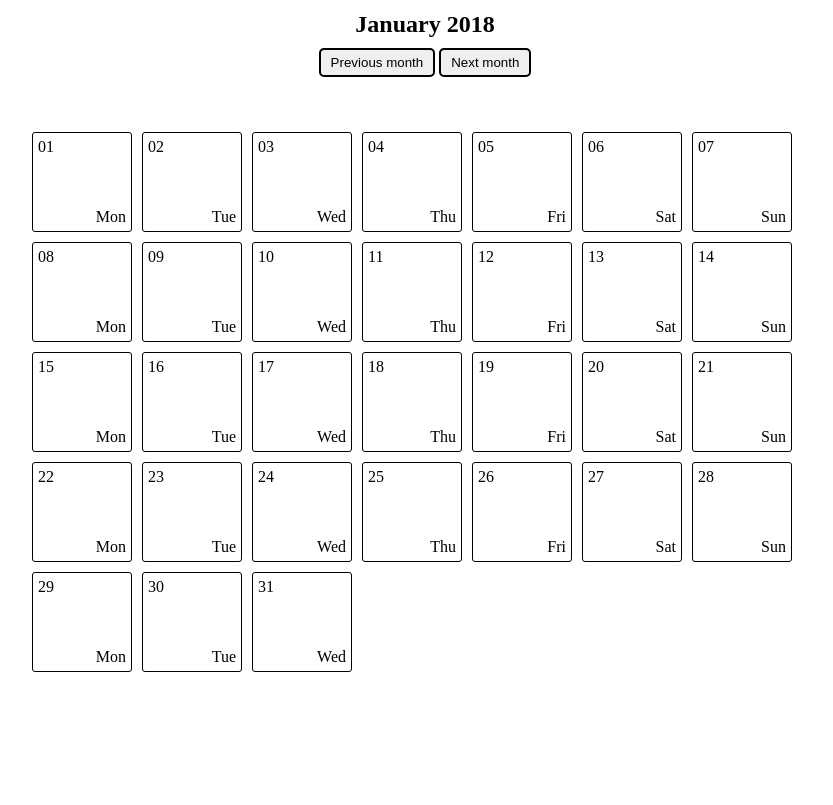
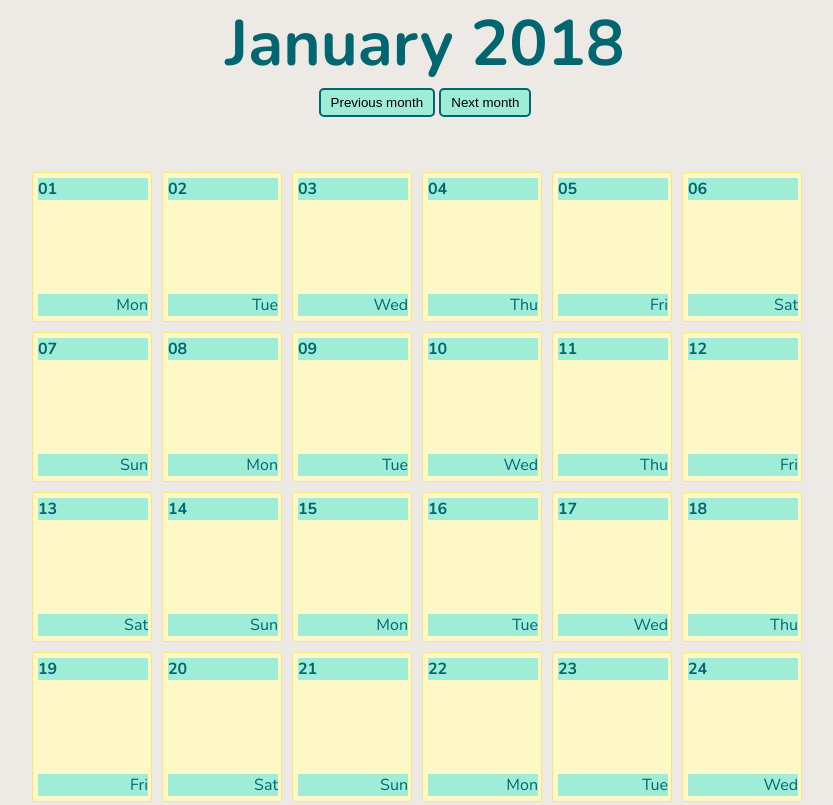
Before and after one commit to marco-silvestri/ajax-ex-calendar, a plain HTML site: page index.html in a window 1280 px wide. Shown: the top 805 px of the page, without its empty margins (215-1048 px from the left). Drawn offline with nearby package versions, Linux system fonts and the light colour scheme; no server answers.

Commit message:
Styled 0.1 + Holiday names

```diff
--- a/assets/scripts/main.js
+++ b/assets/scripts/main.js
@@ -39,6 +39,22 @@ $(document).ready(function () {
 
     showCompleteCalendar(dateOnLoad, template, calendarMonth, calendarDays);
 
+    $('#calendar').on('mouseenter', '.calendar__day', function(){
+        $(this).children('span.calendar__day__holiday').show();
+    });
+
+    $('#calendar').on('mouseleave', '.calendar__day', function(){
+        $(this).children('span.calendar__day__holiday').hide();
+    });
+
+    /*
+    $('.calendar__day').mouseover(function () {
+        $(this).children('span.calendar__day__holiday').show();
+    });*/
+/*
+    $('.calendar__day').mouseout(function () {
+        $(this).children('span.calendar__day__holiday').hide();
+    });*/
 });
 
 /**************
@@ -74,7 +90,7 @@ function printMonth(date, template, monthHeader, destination){
         var dateTemplate = {
             thisDate : thisDate.format('DD'),
             thisName : thisDate.format('ddd'),
-            pointerDate : thisDate.format('YYYY-MM-DD')
+            pointerDate : thisDate.format('YYYY-MM-DD'),
         }
 
         //  Compile the template
@@ -100,6 +116,7 @@ function markHoliday(date){
                 var holidayCheck = $('.calendar__day[data-datePointer="' + thisHoliday.date + '"]');
                 if (holidayCheck){
                     holidayCheck.addClass('holiday');
+                    $('.calendar__day__holiday[data-datePointer="' + thisHoliday.date + '"]').append(holidays[i].name);
                 }
             }
         },
--- a/assets/styles/main.css
+++ b/assets/styles/main.css
@@ -1,8 +1,23 @@
+/* Reset */
 * {
     margin: 0;
     padding: 0;
     box-sizing: border-box;
 }
+
+/* Typography */
+
+body {
+    font-family: 'Nunito', sans-serif;
+    background-color: #EDEAE5;
+}
+
+h2 {
+    font-size: 4em;
+    color: #026670;
+}
+
+/* App wrappers */
 
 #calendar {
     width: 70%;
@@ -13,14 +28,16 @@
     align-items: center;
     justify-content: space-between;
 }
-.calendar__header {
-    line-height: 2;
-}
 
 .calendar__buttons button {
     padding: 5px 10px;
-    border: 2px solid black;
+    border: 2px solid #026670;
     border-radius: 5px;
+    background-color: #9FEDD7;
+}
+
+.calendar__buttons button:hover {
+    background-color: #FCE181;
 }
 
 .calendar__print-area {
@@ -32,27 +49,44 @@
 
 .calendar__day {
     position: relative;
-    width: 100px;
-    height: 100px;
-    border: 1px solid black;
+    width: 120px;
+    height: 150px;
+    background-color: #FEF9C7;
+    border: 1px solid #FCE181;
     border-radius: 3px;
     padding: 5px;
     margin: 5px;
+}
+
+.calendar__day__date,
+.calendar__day__name {
+    background-color: #9FEDD7;
+    color: #026670;
+    display: inline-block;
+    width: 110px;
 }
 
 .calendar__day__date {
     position: absolute;
     top: 5px;
     left: 5px;
+    font-weight: 700;
 }
 
 .calendar__day__name {
     position: absolute;
     bottom: 5px;
-    right: 5px;
+    text-align: right;
+    font-weight: 200;
 }
 
+.calendar__day.holiday {
+    border: 1px solid #FEF9C7;
+    background-color: #FCE181;;
+}
 
-.holiday {
-    color: red;
+span.calendar__day__holiday {
+    display: none;  /* jQuery */
+    position: absolute;
+    top: 30px;
 }
--- a/index.html
+++ b/index.html
@@ -5,6 +5,8 @@
     <meta name="viewport" content="width=device-width, initial-scale=1.0">
     <title>Calendar - Marco Silvestri 2020</title>
     <link rel="stylesheet" href="assets/styles/main.css">
+    <link rel="stylesheet" href="https://fonts.googleapis.com/css2?family=Nunito:wght@200;400;700&display=swap">
+
 </head>
 <body>
 
@@ -21,12 +23,15 @@
     </div>
 
     <script id="template-calendar" type="text/x-handlebars-template">
-        <div class="calendar__day {{isHoliday}}" data-datePointer="{{pointerDate}}">
+        <div class="calendar__day" data-datePointer="{{pointerDate}}">
             <span class="calendar__day__date">
                 {{thisDate}}
             </span>
             <span class="calendar__day__name">
                 {{thisName}}
+            </span>
+            <span class="calendar__day__holiday" data-datePointer="{{pointerDate}}">
+                {{thisHoliday}}
             </span>
         </div>
     </script>
```
Also changed, not shown: assets/fonts/Nunito-Bold.ttf (deleted), assets/fonts/Nunito-ExtraLight.ttf (deleted), assets/fonts/Nunito-Regular.ttf (deleted).
